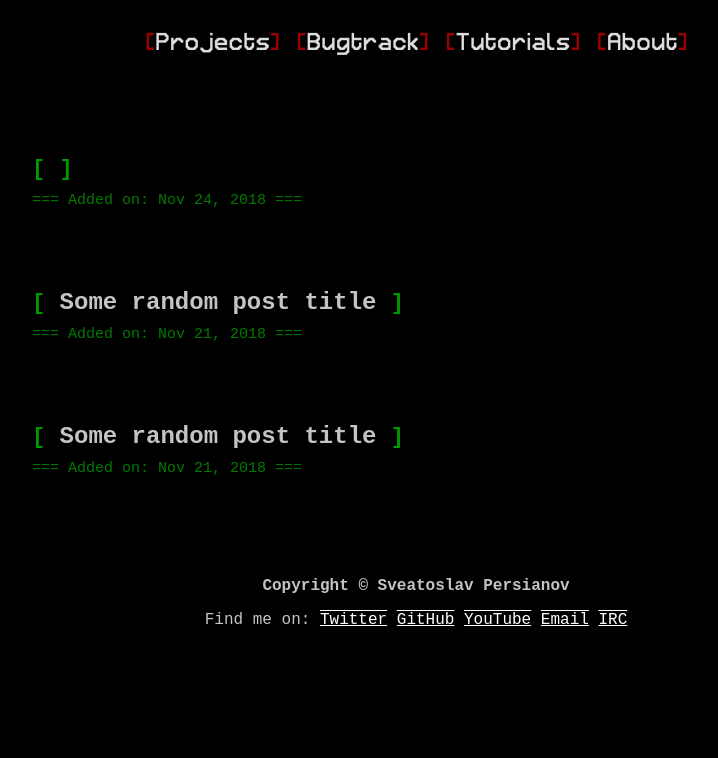
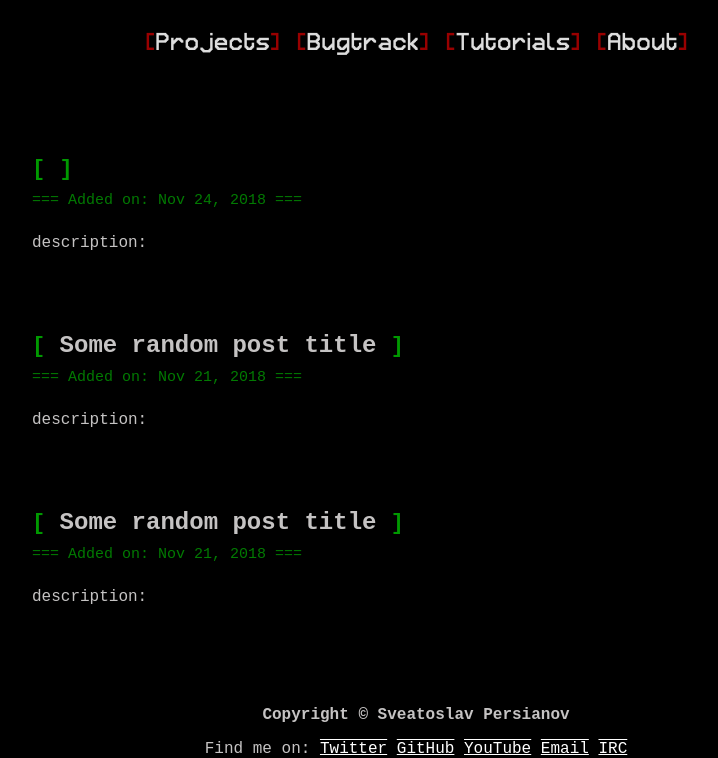
Before and after one commit to num1r0/num1r0.github.io, a Jekyll site: the page built from index.md, in a window 1280 px wide, cut to the strip 164-922 px from the top of the page. Shown: the whole strip, without its empty margins (224-942 px from the left). Built offline with Jekyll 4.4.1, drawn with Linux system fonts in a browser that asks for light colours; before the commit the page ends 900 px from its top, so only the background shows below that.

Commit message:
testing post description

```diff
--- a/_layouts/home.html
+++ b/_layouts/home.html
@@ -15,6 +15,6 @@ layout: default
                 === Added on: {{ post.date | date: "%b %-d, %Y" }} ===
             </p>
         </div>
-        {{post.description}}
+        description: {{post.description}}
     </article>
 {% endfor %}
```
